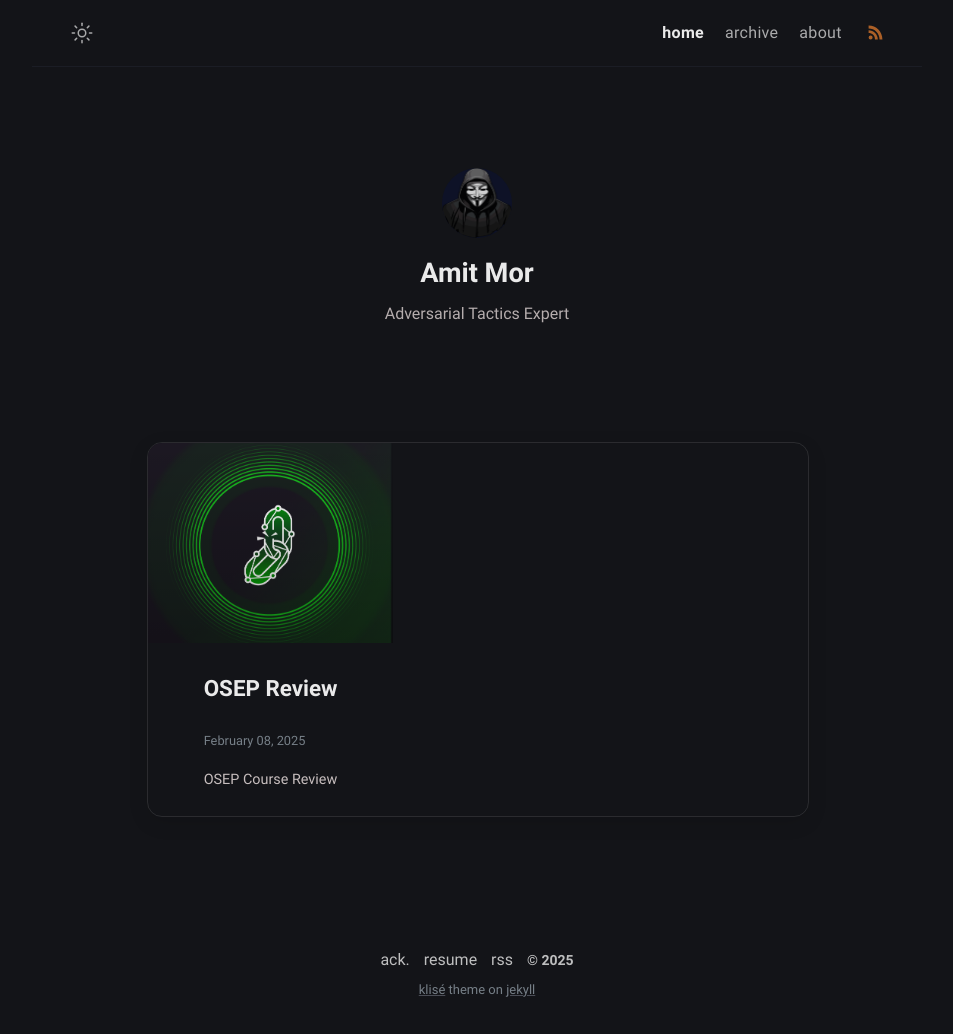
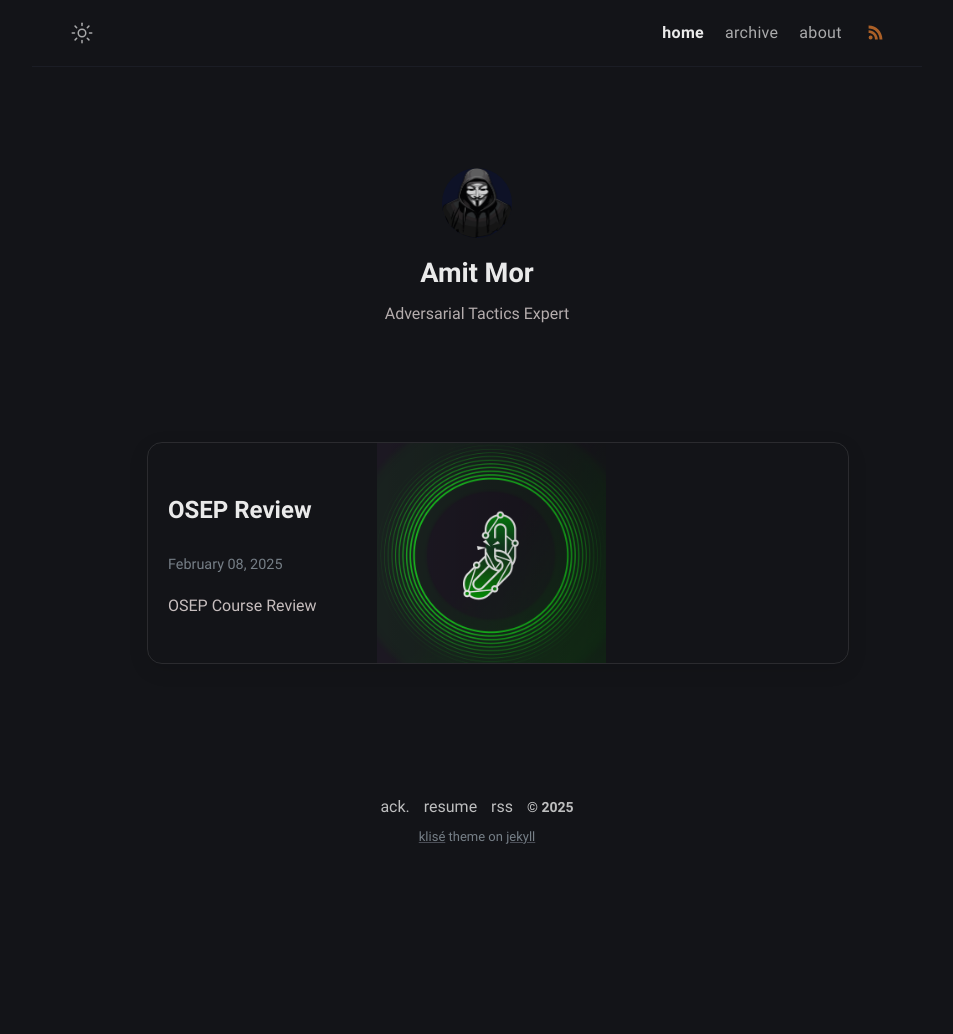
Before and after one commit to Extravenger/extravenger.github.io, a Jekyll site: the page built from index.md, in a window 1280 px wide. Shown: the whole page, without its empty margins (163-1116 px from the left). Built offline with Jekyll 4.4.1, drawn with Linux system fonts in a browser that asks for light colours; after the commit the page ends 900 px from its top, so only the background shows below that.

Commit message:
Update style.scss

```diff
--- a/assets/css/style.scss
+++ b/assets/css/style.scss
@@ -14,24 +14,23 @@
 .post-card {
   display: flex;
   background: var(--content-bg);
-  border-radius: 15px;
-  box-shadow: 0 6px 20px rgba(0, 0, 0, 0.1);
+  border-radius: 15px; /* Increased border radius */
+  box-shadow: 0 6px 20px rgba(0, 0, 0, 0.1); /* Softer shadow */
   transition: transform 0.2s ease-in-out, box-shadow 0.2s ease-in-out;
   overflow: hidden;
   padding: 0;
-  border: 1px solid rgba(255, 255, 255, 0.1);
-  width: 100%; /* Full width on mobile */
-  max-width: 700px; /* Max width for larger screens */
-  height: auto; /* Auto height for mobile */
-  margin: 10px auto;
-  opacity: 0;
+  border: 1px solid rgba(255, 255, 255, 0.1); /* Subtle border */
+  width: 700px;
+  height: 220px;
+  margin: 10px auto; /* Centers the card horizontally */
+  opacity: 0; /* For fade-in animation */
   animation: fadeIn 0.5s ease-in-out forwards;
 }
 
 /* Hover effect */
 .post-card:hover {
   transform: translateY(-5px);
-  box-shadow: 0 10px 30px rgba(0, 0, 0, 0.2);
+  box-shadow: 0 10px 30px rgba(0, 0, 0, 0.2); /* Enhanced shadow on hover */
 }
 
 /* Fade-in animation */
@@ -49,21 +48,20 @@
 /* Flex container for text and image */
 .post-card-content {
   display: flex !important;
-  flex-direction: column; /* Stack vertically on mobile */
+  flex-direction: row !important; /* Changed to row */
   align-items: center;
   justify-content: space-between;
   width: 100%;
   height: 100%;
 }
 
-/* Image styling for mobile */
 .post-card-image {
-  width: 100%; /* Full width on mobile */
-  height: 200px; /* Fixed height for image */
+  width: 50%;
+  height: 100%;
   flex-shrink: 0;
   overflow: hidden;
-  border-left: none; /* Remove border on mobile */
-  order: 1 !important; /* Image on top */
+  border-left: 1px solid var(--border-color);
+  order: 2 !important; /* Image remains on the right */
   position: relative;
 }
 
@@ -75,7 +73,7 @@
   left: 0;
   width: 100%;
   height: 100%;
-  background: linear-gradient(to bottom, rgba(0, 0, 0, 0), rgba(0, 0, 0, 0.3));
+  background: linear-gradient(to right, rgba(0, 0, 0, 0), rgba(0, 0, 0, 0.3));
   z-index: 1;
 }
 
@@ -84,10 +82,10 @@
   display: flex;
   flex-direction: column;
   justify-content: center;
-  padding: 15px; /* Reduced padding for mobile */
-  height: auto; /* Auto height for mobile */
-  order: 2 !important; /* Text below the image */
-  position: relative;
+  padding: 20px; /* Increased padding */
+  height: 100%;
+  order: 1 !important; /* Text remains on the left */
+  position: relative; /* For positioning the button */
 }
 
 /* Image styling */
@@ -101,12 +99,12 @@
 
 /* Hover effect for the image */
 .post-card:hover .post-card-image img {
-  transform: scale(1.05);
+  transform: scale(1.05); /* Slight zoom on hover */
 }
 
 /* Styles for the title */
 .post-card h2 {
-  font-size: 1.4rem; /* Smaller font size for mobile */
+  font-size: 1.5rem;
   font-weight: 600;
   margin-bottom: 10px;
   color: var(--text-color);
@@ -115,16 +113,16 @@
 
 /* Hover effect for the title */
 .post-card:hover h2 {
-  color: var(--accent-color);
+  color: var(--accent-color); /* Change to your accent color */
 }
 
 /* Metadata styling */
 .post-meta {
-  font-size: 0.8rem; /* Smaller font size for mobile */
+  font-size: 0.9rem;
   color: var(--text-secondary);
   margin-bottom: 10px;
   display: flex;
-  gap: 10px;
+  gap: 10px; /* Spacing between metadata items */
 }
 
 .post-meta span {
@@ -135,7 +133,7 @@
 
 /* Post excerpt */
 .post-excerpt {
-  font-size: 0.9rem; /* Smaller font size for mobile */
+  font-size: 1rem;
   color: var(--text-color);
   line-height: 1.5;
   transition: color 0.2s ease-in-out;
@@ -143,13 +141,14 @@
 
 /* Hover effect for the excerpt */
 .post-card:hover .post-excerpt {
-  color: var(--text-secondary);
+  color: var(--text-secondary); /* Change color on hover */
 }
 
 /* Read More button */
 .read-more-button {
-  position: static; /* Button flows naturally in the layout */
-  margin-top: 10px; /* Add spacing */
+  position: absolute;
+  bottom: 20px;
+  left: 20px;
   background: var(--accent-color);
   color: white;
   padding: 8px 16px;
@@ -157,50 +156,9 @@
   text-decoration: none;
   font-size: 0.9rem;
   transition: background 0.2s ease-in-out;
-  align-self: flex-start; /* Align button to the left */
 }
 
 /* Hover effect for the button */
 .read-more-button:hover {
-  background: var(--accent-hover-color);
+  background: var(--accent-hover-color); /* Darker shade for hover */
 }
-
-/* Media query for mobile devices */
-@media (max-width: 768px) {
-  .post-card {
-    width: 90%; /* Slightly smaller width for mobile */
-    height: auto; /* Auto height for mobile */
-  }
-
-  .post-card-content {
-    flex-direction: column; /* Stack vertically on mobile */
-  }
-
-  .post-card-image {
-    width: 100%; /* Full width on mobile */
-    height: 150px; /* Smaller height for mobile */
-    order: 1 !important; /* Image on top */
-  }
-
-  .post-text {
-    padding: 10px; /* Reduced padding for mobile */
-    order: 2 !important; /* Text below the image */
-  }
-
-  .post-card h2 {
-    font-size: 1.3rem; /* Smaller font size for mobile */
-  }
-
-  .post-meta {
-    font-size: 0.8rem; /* Smaller font size for mobile */
-  }
-
-  .post-excerpt {
-    font-size: 0.9rem; /* Smaller font size for mobile */
-  }
-
-  .read-more-button {
-    font-size: 0.8rem; /* Smaller font size for mobile */
-    padding: 6px 12px; /* Smaller padding for mobile */
-  }
-}
```
